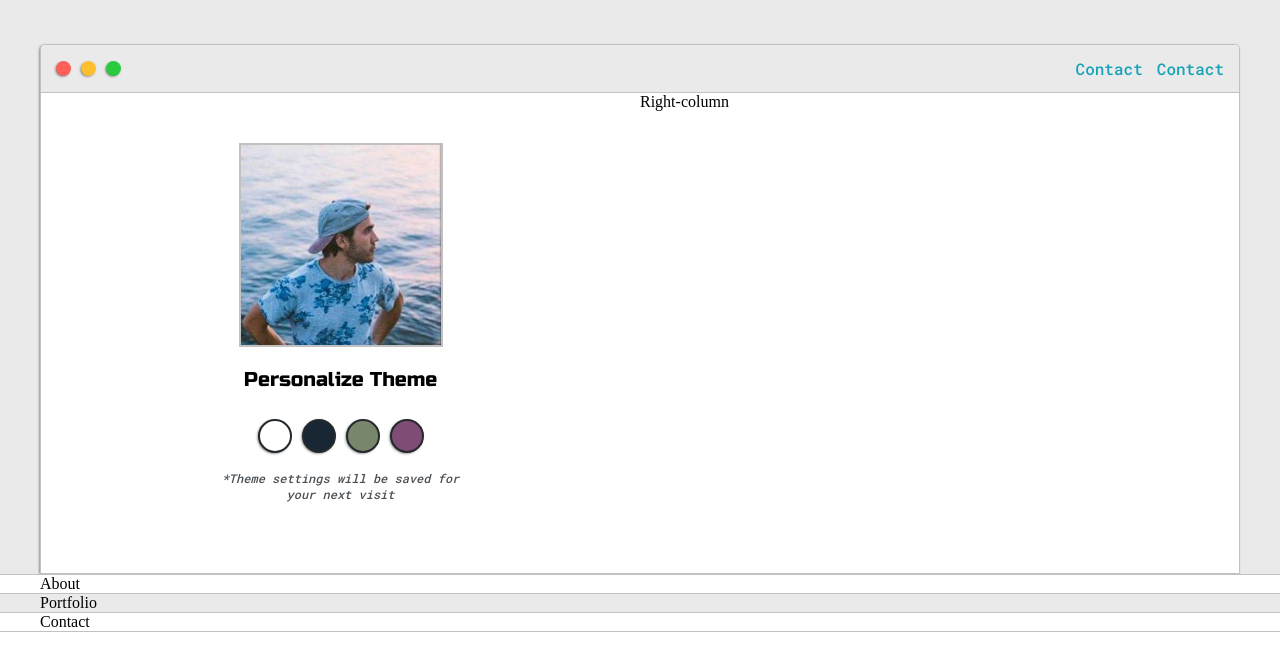
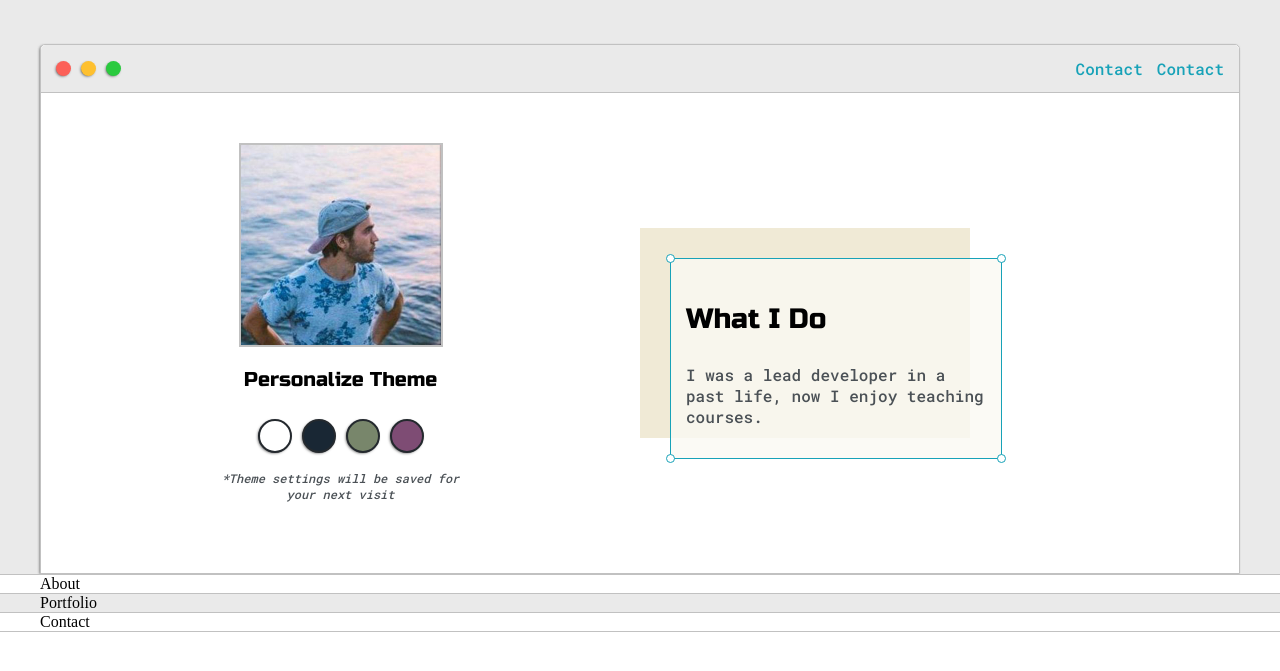
Before and after one commit to haustasis/portfolio, a plain HTML site: page index.html in a window 1280 px wide. Shown: the part 117-788 px from the top of the page. Drawn offline with Linux system fonts and the light colour scheme.

Commit message:
intro section

```diff
--- a/default.css
+++ b/default.css
@@ -5,6 +5,8 @@
   --mainText: black;
   --secondaryText: #4b5156;
   --themeDotBorder: #24292e;
+  --previewBg: rgba(251, 249, 243, 0.8);
+  --previewShadow: #f0ead6;
 }
 
 html,
@@ -211,6 +213,52 @@ h6 {
 
 .right-column {
   grid-area: right-column;
+  display: grid;
+  align-content: center;
+  padding-top: 50px;
+  padding-bottom: 50px;
+}
+
+#preview-shadow {
+  background-color: var(--previewShadow);
+  width: 300px;
+  height: 180px;
+  padding-left: 30px;
+  padding-top: 30px;
+}
+
+#preview {
+  width: 300px;
+  border: 1.5px solid #17a2b8;
+  background-color: var(--previewBg);
+  padding: 15px;
+  position: relative;
+}
+
+.corner {
+  width: 7px;
+  height: 7px;
+  border-radius: 50%;
+  border: 1.5px solid #17a2b8;
+  background-color: #fff;
+  position: absolute;
+}
+
+#corner-tl {
+  top: -5px;
+  left: -5px;
+}
+#corner-tr {
+  top: -5px;
+  right: -5px;
+}
+#corner-br {
+  bottom: -5px;
+  right: -5px;
+}
+#corner-bl {
+  bottom: -5px;
+  left: -5px;
 }
 
 @media screen and (max-width: 1200px) {
@@ -218,3 +266,18 @@ h6 {
     width: 95%;
   }
 }
+
+@media screen and (max-width: 800px) {
+  .intro-wrapper {
+    grid-template-columns: 1fr;
+
+    grid-template-areas:
+      'nav-wrapper'
+      'left-column'
+      'right-column';
+  }
+
+  .right-column {
+    justify-content: center;
+  }
+}
--- a/index.html
+++ b/index.html
@@ -51,7 +51,21 @@
               *Theme settings will be saved for<br />your next visit
             </p>
           </div>
-          <div class="right-column">Right-column</div>
+          <div class="right-column">
+            <div id="preview-shadow">
+              <div id="preview">
+                <div class="corner" id="corner-tl"></div>
+                <div class="corner" id="corner-tr"></div>
+                <h3>What I Do</h3>
+                <p>
+                  I was a lead developer in a past life, now I enjoy teaching
+                  courses.
+                </p>
+                <div class="corner" id="corner-bl"></div>
+                <div class="corner" id="corner-br"></div>
+              </div>
+            </div>
+          </div>
         </div>
       </div>
     </section>
```
